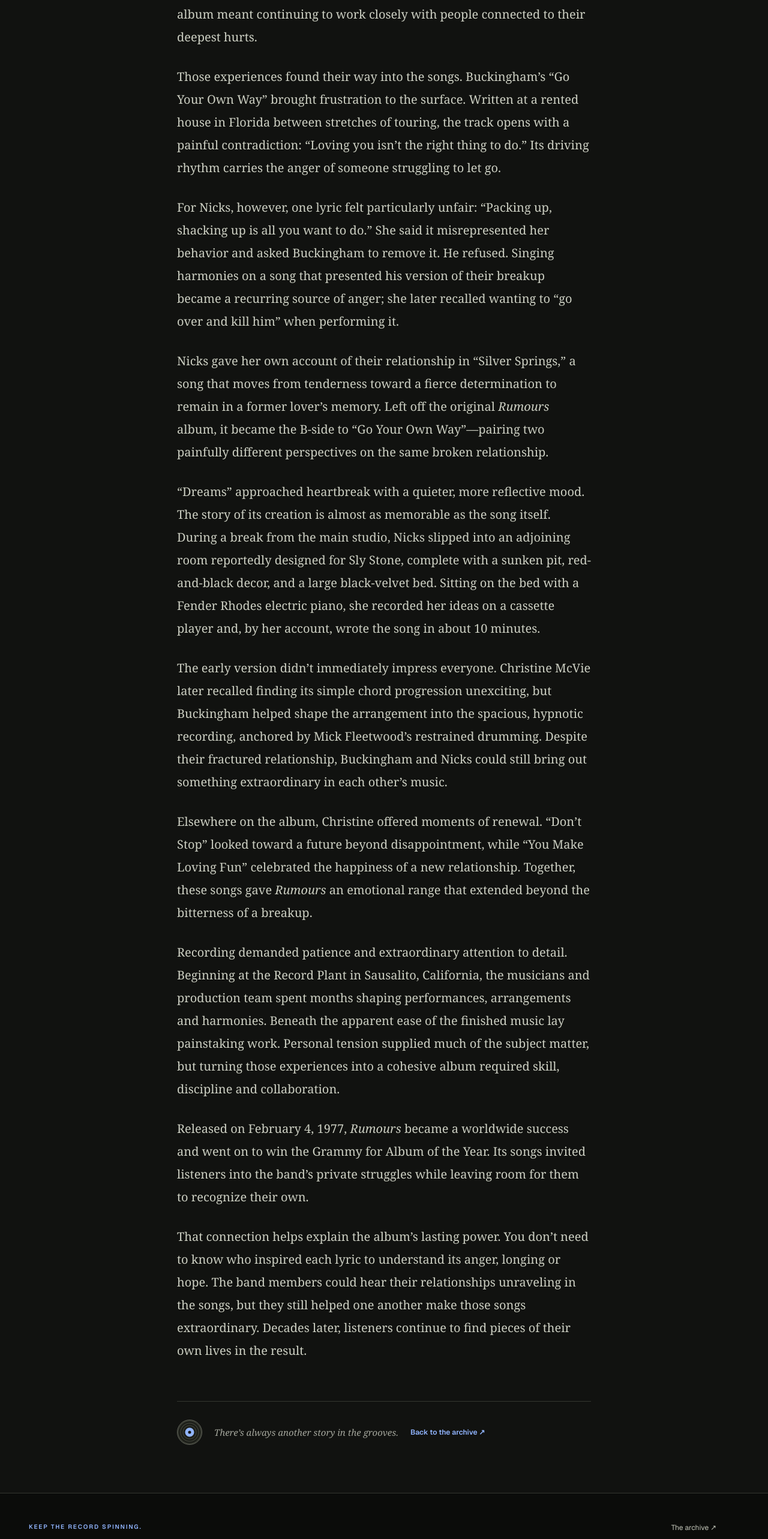
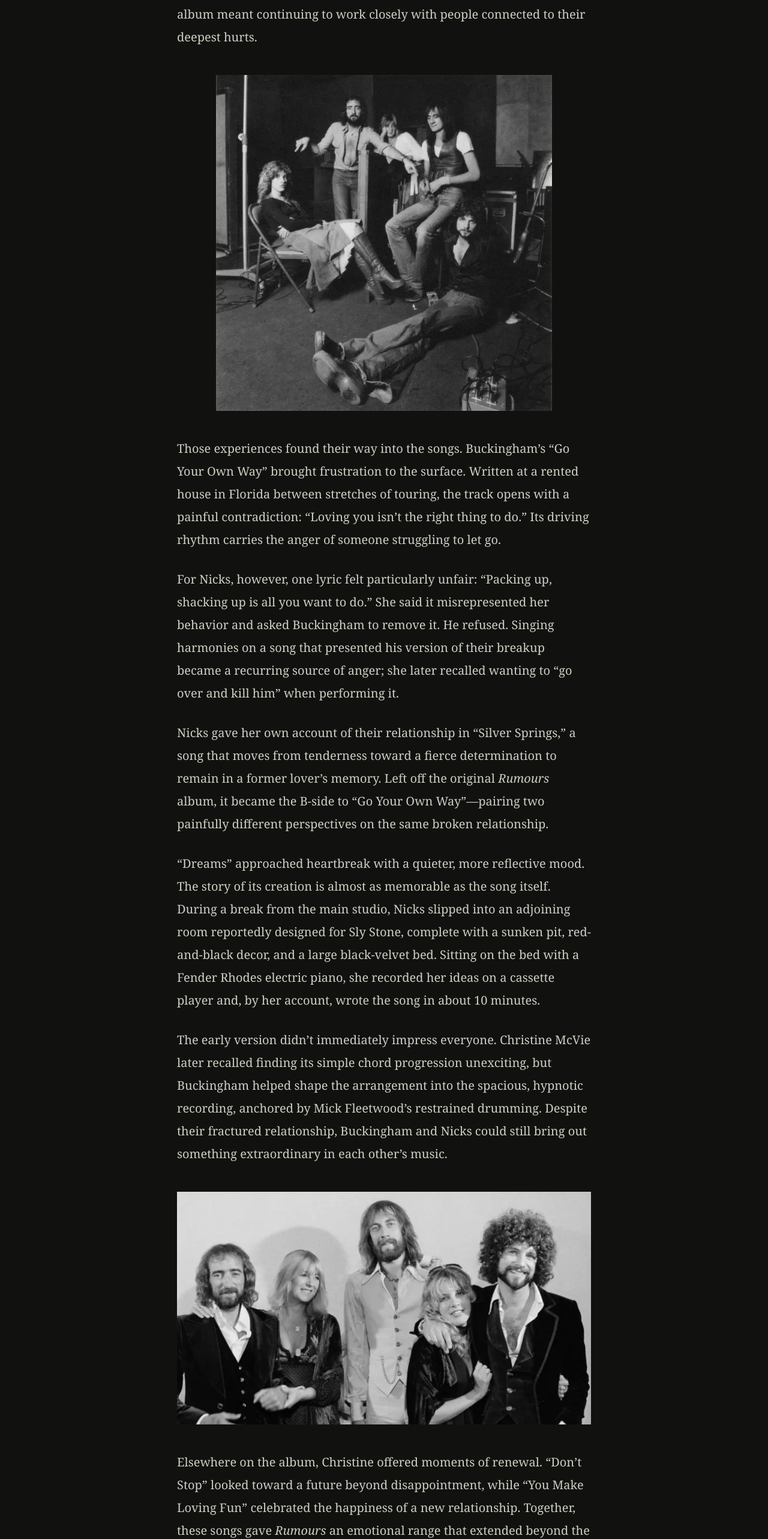
Before and after one commit to SJohn28/the-analog-replay, a Next.js app: page /articles/rumours in a window 1280 px wide. Shown: the part 1668-4234 px from the top of the page at 60% size. Built offline with nearby package versions, Linux system fonts and the light colour scheme.

Commit message:
Add inline Fleetwood Mac photographs to Rumours feature

```diff
--- a/app/articles/rumours/page.tsx
+++ b/app/articles/rumours/page.tsx
@@ -1,3 +1,4 @@
+import Image from "next/image";
 import { articles } from "@/data/articles";
 import ArticlePage from "@/components/article/ArticlePage";
 import ReadingProgress from "@/components/layout/ReadingProgress";
@@ -27,6 +28,10 @@
 
           <p>When Fleetwood Mac began recording in 1976, relationships within the group were coming apart. Christine and John McVie were separating, while Stevie Nicks and Lindsey Buckingham’s long romance was ending. Mick Fleetwood was also facing turmoil in his marriage. Making an album meant continuing to work closely with people connected to their deepest hurts.</p>
 
+          <figure style={{ margin: "44px auto", maxWidth: 560 }}>
+            <Image src="/images/stories/fleetwood-mac-studio.webp" alt="Black-and-white photograph of Fleetwood Mac gathered among chairs and recording equipment in a studio" style={{ display: "block", width: "100%", height: "auto" }} width={696} height={695} sizes="(max-width: 650px) calc(100vw - 48px), 560px" />
+          </figure>
+
           <p>Those experiences found their way into the songs. Buckingham’s “Go Your Own Way” brought frustration to the surface. Written at a rented house in Florida between stretches of touring, the track opens with a painful contradiction: “Loving you isn’t the right thing to do.” Its driving rhythm carries the anger of someone struggling to let go.</p>
 
           <p>For Nicks, however, one lyric felt particularly unfair: “Packing up, shacking up is all you want to do.” She said it misrepresented her behavior and asked Buckingham to remove it. He refused. Singing harmonies on a song that presented his version of their breakup became a recurring source of anger; she later recalled wanting to “go over and kill him” when performing it.</p>
@@ -36,6 +41,10 @@
           <p>“Dreams” approached heartbreak with a quieter, more reflective mood. The story of its creation is almost as memorable as the song itself. During a break from the main studio, Nicks slipped into an adjoining room reportedly designed for Sly Stone, complete with a sunken pit, red-and-black decor, and a large black-velvet bed. Sitting on the bed with a Fender Rhodes electric piano, she recorded her ideas on a cassette player and, by her account, wrote the song in about 10 minutes.</p>
 
           <p>The early version didn’t immediately impress everyone. Christine McVie later recalled finding its simple chord progression unexciting, but Buckingham helped shape the arrangement into the spacious, hypnotic recording, anchored by Mick Fleetwood’s restrained drumming. Despite their fractured relationship, Buckingham and Nicks could still bring out something extraordinary in each other’s music.</p>
+
+          <figure style={{ margin: "44px auto" }}>
+            <Image src="/images/stories/fleetwood-mac-group.webp" alt="Black-and-white group portrait of the five members of Fleetwood Mac standing together" style={{ display: "block", width: "100%", height: "auto" }} width={696} height={392} sizes="(max-width: 740px) calc(100vw - 48px), 690px" />
+          </figure>
 
           <p>Elsewhere on the album, Christine offered moments of renewal. “Don’t Stop” looked toward a future beyond disappointment, while “You Make Loving Fun” celebrated the happiness of a new relationship. Together, these songs gave <em>Rumours</em> an emotional range that extended beyond the bitterness of a breakup.</p>
 
```
Also changed, not shown: public/images/stories/fleetwood-mac-group.webp (added), public/images/stories/fleetwood-mac-studio.webp (added).
